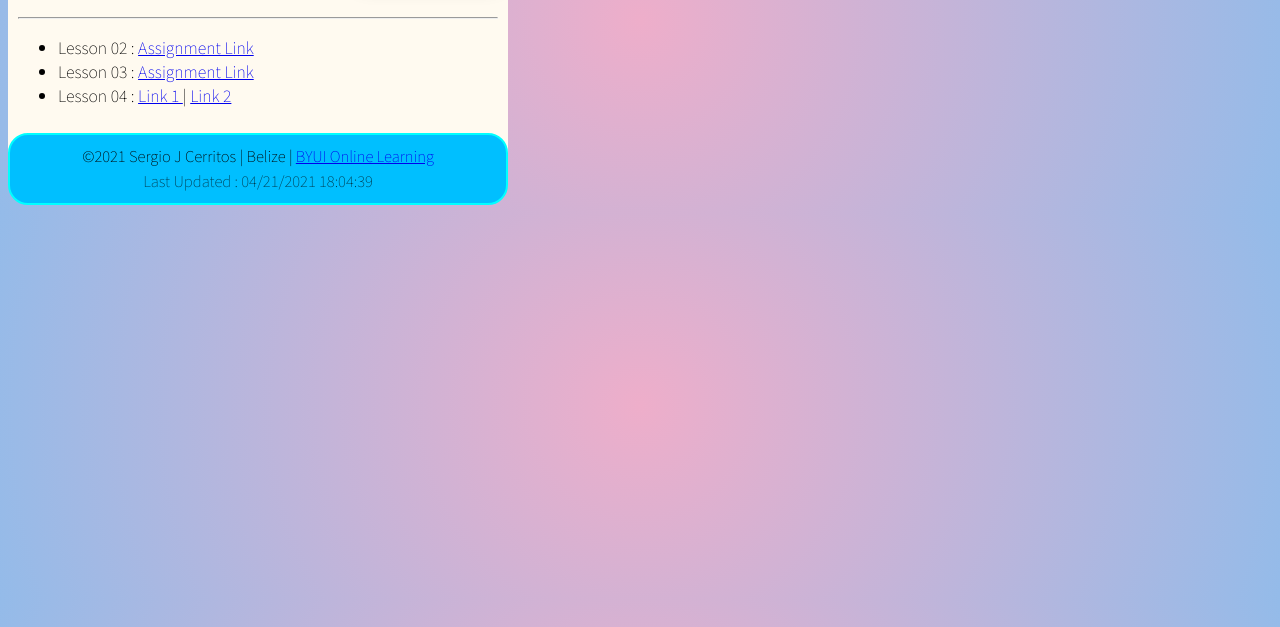
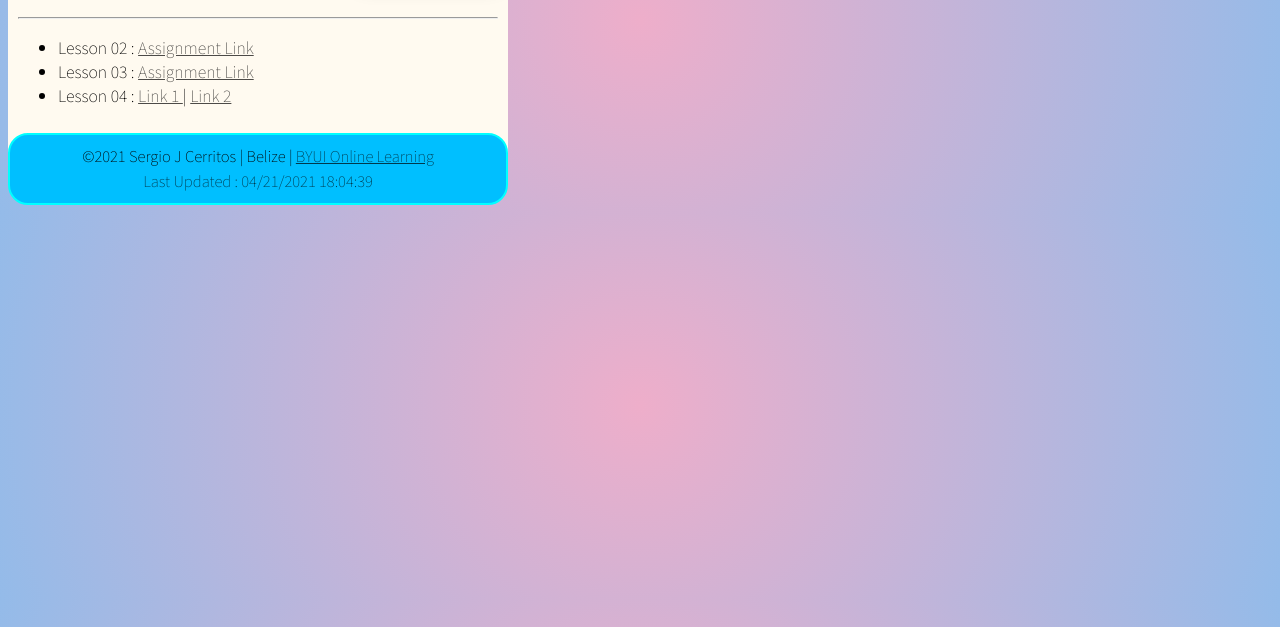
Before and after one commit to SergJCerro/SergJCerro.github.io, a plain HTML site: page index.html in a window 1280 px wide. Shown: the part 173-800 px from the top of the page. Drawn offline with Linux system fonts and the light colour scheme.

Commit message:
WDD 230 Week 01

```diff
--- a/index.html
+++ b/index.html
@@ -63,6 +63,9 @@
             border: 2px solid cyan;
             border-radius: 20px;
             padding: 1px;
+        }
+        a{
+            color:hsla(200,0%,0%,.7);
         }
 
         .outer {
```
